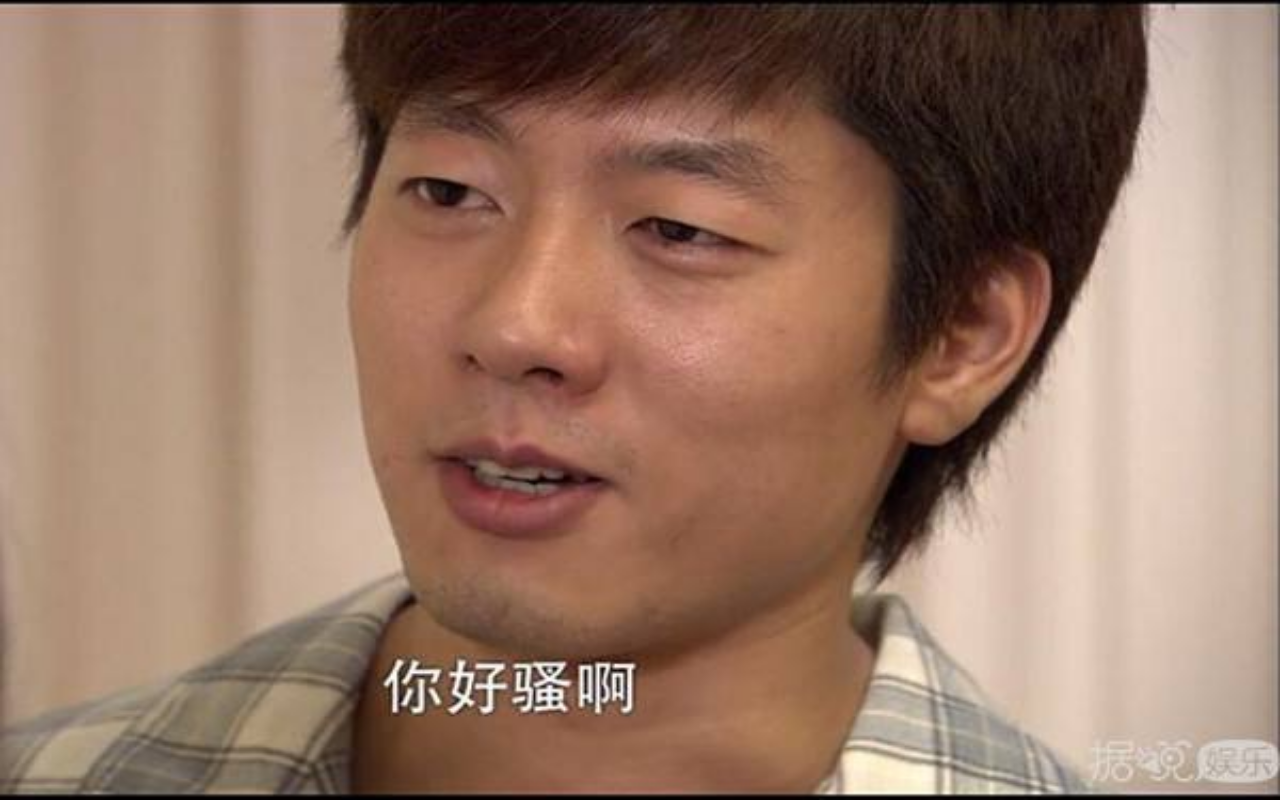
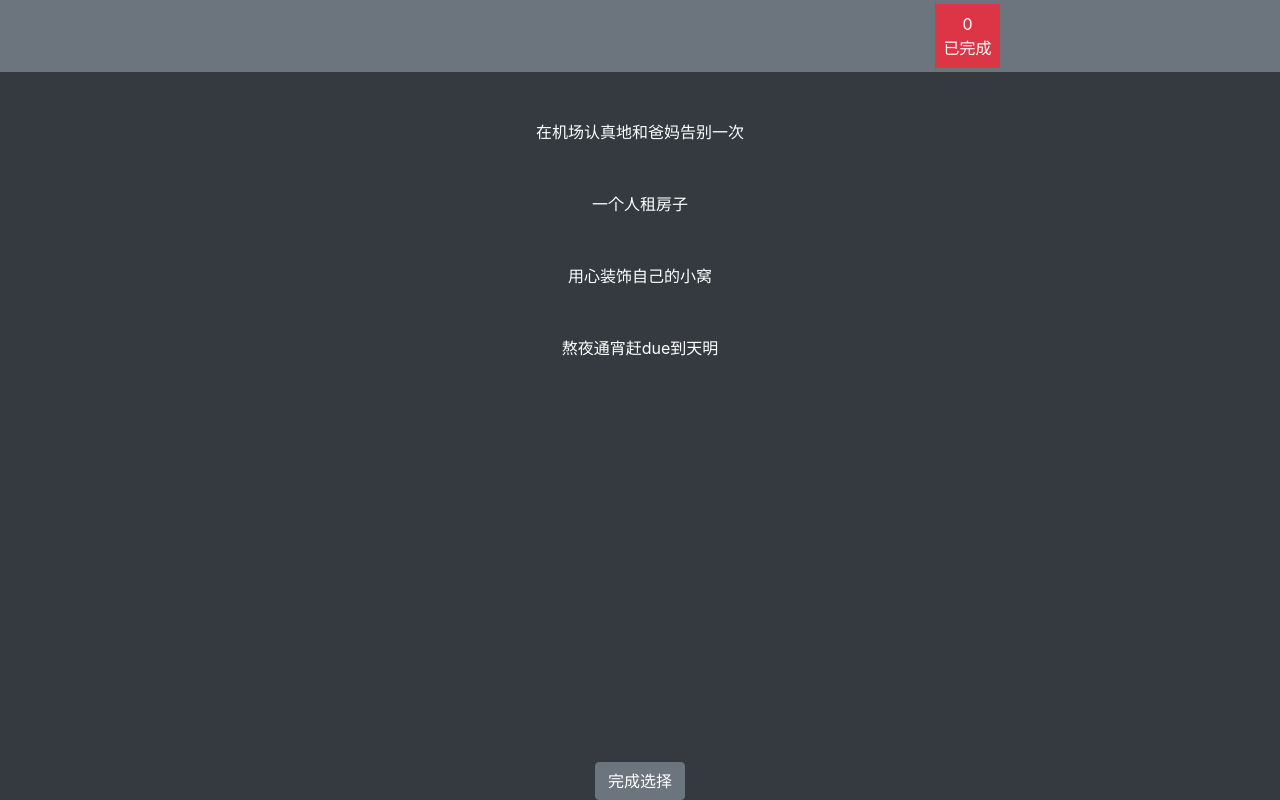
Before and after one commit to ICSS-LXSYJS/mustdo100, an Angular app: page / in a window 1280 px wide. Built offline with nearby package versions, Linux system fonts and the light colour scheme.

Commit message:
update name and list

```diff
--- a/src/app/app.component.html
+++ b/src/app/app.component.html
@@ -1,12 +1,12 @@
-<div class="w-100 h-100">
+<div class="w-100 h-100 bg-dark text-white">
   <ng-container *ngIf="step === 1">
-    <app-home [mustdo]="mustdo" (nextStep)="nextStep()"></app-home>
+    <app-home (nextStep)="nextStep()"></app-home>
   </ng-container>
   <ng-container *ngIf="step === 2">
-    <app-name></app-name>
+    <app-name (nextStep)="nextStep()"></app-name>
   </ng-container>
   <ng-container *ngIf="step === 3">
-    <app-list></app-list>
+    <app-list (nextStep)="nextStep()"></app-list>
   </ng-container>
   <ng-container *ngIf="step === 4">
     <app-result [mustdo]="mustdo" [queryParams]="queryParams"></app-result>
--- a/src/app/app.component.ts
+++ b/src/app/app.component.ts
@@ -16,7 +16,7 @@ export class AppComponent implements OnInit {
   // 2: name
   // 3: list
   // 4: result
-  step = 1;
+  step = 3;
 
   constructor(
     public mustdoService: MustdoService,
--- a/src/app/app.module.ts
+++ b/src/app/app.module.ts
@@ -2,6 +2,7 @@ import { BrowserModule } from '@angular/platform-browser';
 import { NgModule } from '@angular/core';
 import { HttpClientModule } from '@angular/common/http';
 import { NgbModule } from '@ng-bootstrap/ng-bootstrap';
+import { FormsModule } from '@angular/forms';
 
 import { AppRoutingModule } from './app-routing.module';
 import { AppComponent } from './app.component';
@@ -24,7 +25,8 @@ import { ResultComponent } from './result/result.component';
     BrowserModule,
     AppRoutingModule,
     HttpClientModule,
-    NgbModule
+    NgbModule,
+    FormsModule
   ],
   providers: [],
   bootstrap: [AppComponent],
--- a/src/app/home/home.component.html
+++ b/src/app/home/home.component.html
@@ -1,7 +1,6 @@
-<div class="h-100">
-  <img src="{{mustdo?.homeImg}}"
-    alt="img"
-    style="height: 100%;width:100%"
-    (click)="nextStep.emit(true)"
-  >
+<div class="h-100"
+  style="background-image: url({{mustdoSerivce.mustdo?.homeImg}});
+    background-repeat: no-repeat;
+    background-size: 100% 100%;"
+  (click)="nextStep.emit(true)">
 </div>
--- a/src/app/home/home.component.ts
+++ b/src/app/home/home.component.ts
@@ -1,4 +1,5 @@
 import { Component, EventEmitter, Input, OnInit, Output } from '@angular/core';
+import { MustdoService } from '../mustdo.service';
 
 @Component({
   selector: 'app-home',
@@ -7,11 +8,11 @@ import { Component, EventEmitter, Input, OnInit, Output } from '@angular/core';
 })
 export class HomeComponent implements OnInit {
 
-  @Input() mustdo: any;
-
   @Output() nextStep: EventEmitter<boolean> = new EventEmitter<boolean>();
 
-  constructor() { }
+  constructor(
+    public mustdoSerivce: MustdoService
+  ) { }
 
   ngOnInit(): void {
   }
--- a/src/app/list/list.component.html
+++ b/src/app/list/list.component.html
@@ -1 +1,31 @@
-<p>list works!</p>
+<div class="list-container">
+  <div class="list-header bg-secondary">
+    <div class="row">
+      <div class="col-6 d-flex align-items-center justify-content-center">
+        {{queryParamsService.queryParams["name"]}}
+      </div>
+      <div class="col-6 px-1 py-1 d-flex align-items-center justify-content-center">
+        <div class="bg-danger text-center px-2 py-2">
+          {{numOfSelected}}<br/>已完成
+        </div>
+      </div>
+    </div>
+
+  </div>
+  <div id="auto-scroll-list" class="list-body">
+    <div *ngIf="mustdoSerivce.mustdo">
+      <div class="my-5" *ngFor="let ques of mustdoSerivce.mustdo.questions"
+        (click)="select(ques.id)">
+        <ng-container *ngIf="ifSelect(ques.id)">
+          <img class="ques-img" src="{{ques.img}}"/>
+        </ng-container>
+        <ng-container *ngIf="!ifSelect(ques.id)">
+          {{ques.title}}
+        </ng-container>
+      </div>
+    </div>
+  </div>
+  <div class="list-footer text-center">
+    <button type="button" class="btn btn-secondary">完成选择</button>
+  </div>
+</div>
--- a/src/app/list/list.component.scss
+++ b/src/app/list/list.component.scss
@@ -0,0 +1,30 @@
+.list-container {
+  display: flex;
+  flex-direction: column;
+  height: 100%;
+
+  .list-header {
+    flex: 1 0 auto;
+  }
+
+  .list-body {
+    flex: 1 1 100%;
+    height: 100%;
+  }
+
+  .list-footer {
+    flex: 1 0 auto;
+  }
+}
+
+#auto-scroll-list {
+  height: 100%;
+  overflow-y: auto;
+  text-align: center;
+}
+
+.ques-img {
+  height: 120px;
+  width: 120px;
+  object-fit: contain;
+}
--- a/src/app/list/list.component.ts
+++ b/src/app/list/list.component.ts
@@ -1,4 +1,6 @@
-import { Component, OnInit } from '@angular/core';
+import { Component, EventEmitter, OnInit, Output } from '@angular/core';
+import { MustdoService } from '../mustdo.service';
+import { QueryParamsService } from '../query-params.service';
 
 @Component({
   selector: 'app-list',
@@ -7,9 +9,50 @@ import { Component, OnInit } from '@angular/core';
 })
 export class ListComponent implements OnInit {
 
-  constructor() { }
+  @Output() nextStep: EventEmitter<boolean> = new EventEmitter<boolean>();
+
+  constructor(
+    public mustdoSerivce: MustdoService,
+    public queryParamsService: QueryParamsService
+  ) { }
 
   ngOnInit(): void {
+    setInterval(() => {
+      this.scroll();
+    }, 100);
+  }
+
+  scroll() {
+    const autoScrollList = document.getElementById('auto-scroll-list');
+    if (autoScrollList && autoScrollList.scrollTop < autoScrollList.scrollHeight) {
+      autoScrollList.scrollTop += 1;
+    }
+  }
+
+  ifSelect(quesId) {
+    if (this.queryParamsService.queryParams &&
+      this.queryParamsService.queryParams[quesId] &&
+      this.queryParamsService.queryParams[quesId] === '1') {
+      return true;
+    }
+    return false;
+  }
+
+  select(quesId) {
+    this.queryParamsService.updateQueryParams(quesId,
+      this.ifSelect(quesId) ? 0 : 1);
+  }
+
+  get numOfSelected() {
+    let retVal = 0;
+    if (this.queryParamsService.queryParams) {
+      for (const [param, value] of Object.entries(this.queryParamsService.queryParams)) {
+        if (param !== 'name' && value === '1') {
+          retVal ++;
+        }
+      }
+    }
+    return retVal;
   }
 
 }
--- a/src/app/mustdo.service.ts
+++ b/src/app/mustdo.service.ts
@@ -7,7 +7,13 @@ import { Observable } from 'rxjs';
 })
 export class MustdoService {
 
-  constructor(private http: HttpClient) { }
+  mustdo: any;
+
+  constructor(private http: HttpClient) {
+    this.getMustdo().subscribe(mustdo => {
+      this.mustdo = mustdo;
+    });
+  }
 
   public getMustdo(): Observable<any> {
     return this.http.get('./assets/mustdo.json');
--- a/src/app/name/name.component.html
+++ b/src/app/name/name.component.html
@@ -1 +1,17 @@
-<p>name works!</p>
+<div class="container pt-3">
+  <div class="row">
+    <div class="col-12">
+      <div class="input-group">
+        <input type="text" [(ngModel)]="name"
+          class="form-control" placeholder="请输入你的名字"
+          aria-label="Username" aria-describedby="basic-addon1">
+      </div>
+    </div>
+    <div class="col-12 mt-3 text-center">
+      <button type="button" class="btn btn-secondary {{name ? '' : 'disabled'}}"
+        (click)="submit()">
+        开始
+      </button>
+    </div>
+  </div>
+</div>
--- a/src/app/name/name.component.ts
+++ b/src/app/name/name.component.ts
@@ -1,4 +1,5 @@
-import { Component, OnInit } from '@angular/core';
+import { Component, EventEmitter, OnInit, Output } from '@angular/core';
+import { QueryParamsService } from '../query-params.service';
 
 @Component({
   selector: 'app-name',
@@ -7,9 +8,22 @@ import { Component, OnInit } from '@angular/core';
 })
 export class NameComponent implements OnInit {
 
-  constructor() { }
+  @Output() nextStep: EventEmitter<boolean> = new EventEmitter<boolean>();
+
+  name: string;
+
+  constructor(
+    private queryParamsService: QueryParamsService
+  ) { }
 
   ngOnInit(): void {
   }
 
+  submit() {
+    if (this.name) {
+      this.queryParamsService.updateQueryParams('name', this.name);
+      this.nextStep.emit(true);
+    }
+  }
+
 }
--- /dev/null
+++ b/src/app/query-params.service.ts
@@ -0,0 +1,26 @@
+import { Injectable } from '@angular/core';
+import { ActivatedRoute, Router } from '@angular/router';
+
+@Injectable({
+  providedIn: 'root'
+})
+export class QueryParamsService {
+
+  queryParams = {};
+
+  constructor(
+    public route: ActivatedRoute,
+    public router: Router,
+  ) {
+    this.route.queryParamMap.subscribe(queryParams => {
+      // tslint:disable-next-line:no-string-literal
+      Object.assign(this.queryParams, queryParams['params']);
+      // this.queryParams = queryParams['params'];
+    });
+  }
+
+  updateQueryParams(param, value) {
+    this.queryParams[param] = value;
+    this.router.navigate(['/'], { queryParams: this.queryParams });
+  }
+}
```
Also changed, not shown: 1 other file (tests, documents, lock files or other folders).
